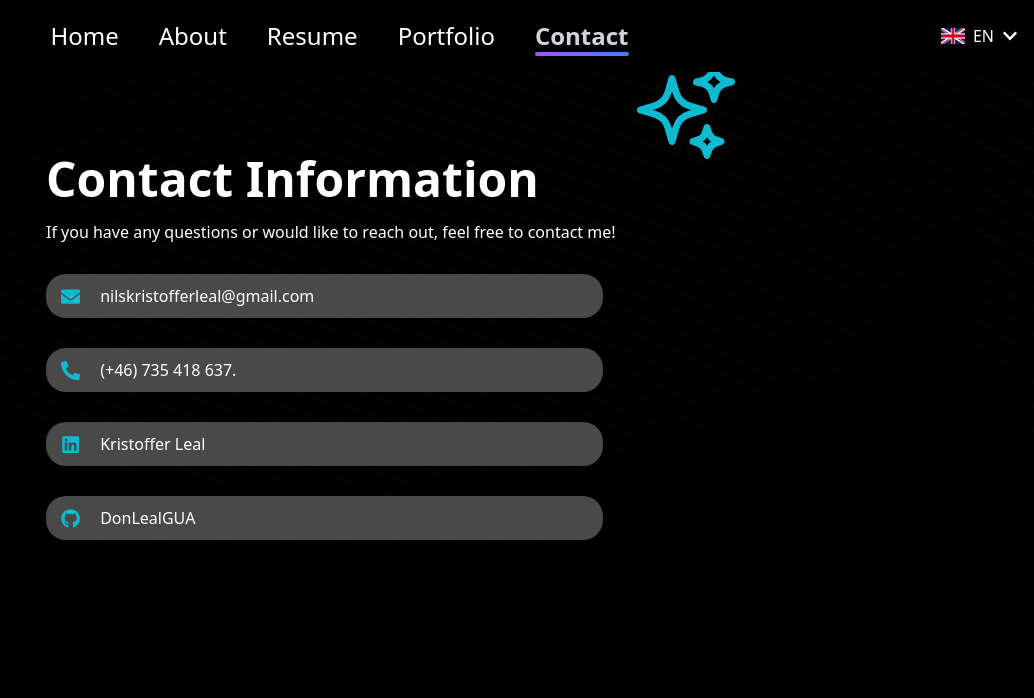
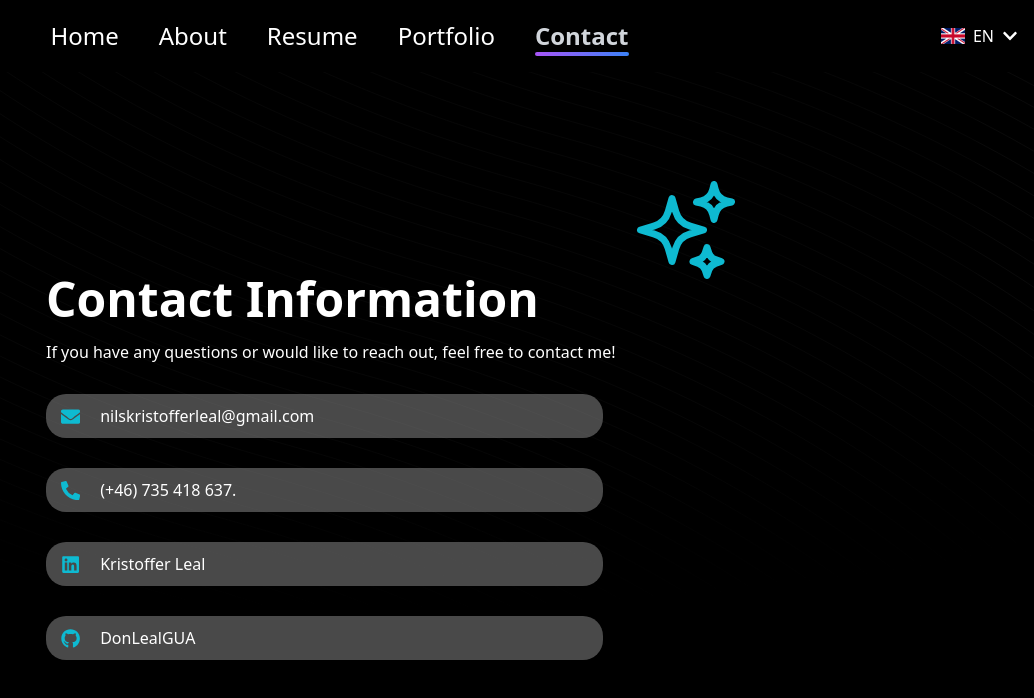
Before and after one commit to DonLealGUA/KristofferLealDev, a React (Vite) app in the folder my-app/: page / in a window 1280 px wide. Both pictures are taken after a click on the button "Contact". Shown: the top 698 px of the page, without its empty margins (246-1280 px from the left). Built offline with nearby package versions, Linux system fonts and the light colour scheme.

Commit message:
........

```diff
--- a/my-app/src/Pages/CSSFiles/Contact.css
+++ b/my-app/src/Pages/CSSFiles/Contact.css
@@ -67,6 +67,13 @@ textarea {
     margin-top: -15%;
 }
 
+
+@media (max-width: 1440px) {
+    .contact-container{
+        margin-top: 10%;
+    }
+}
+
 @media (max-width: 608px) {
 
     .contact-container{
```
